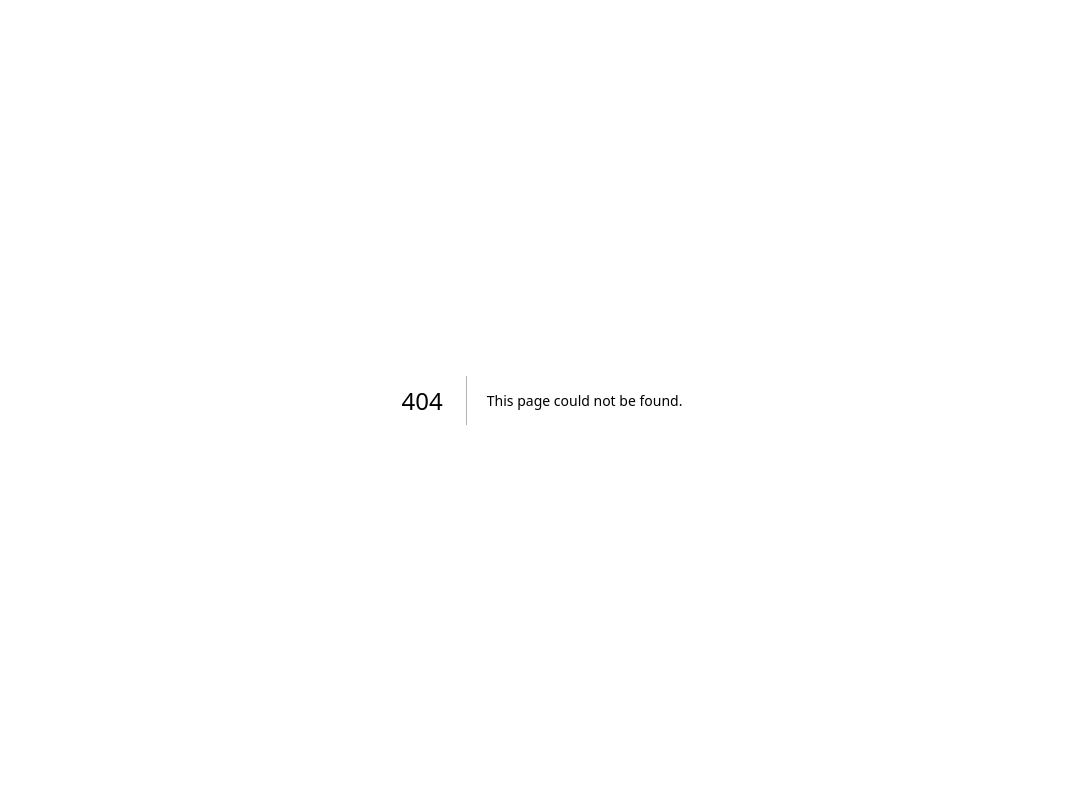
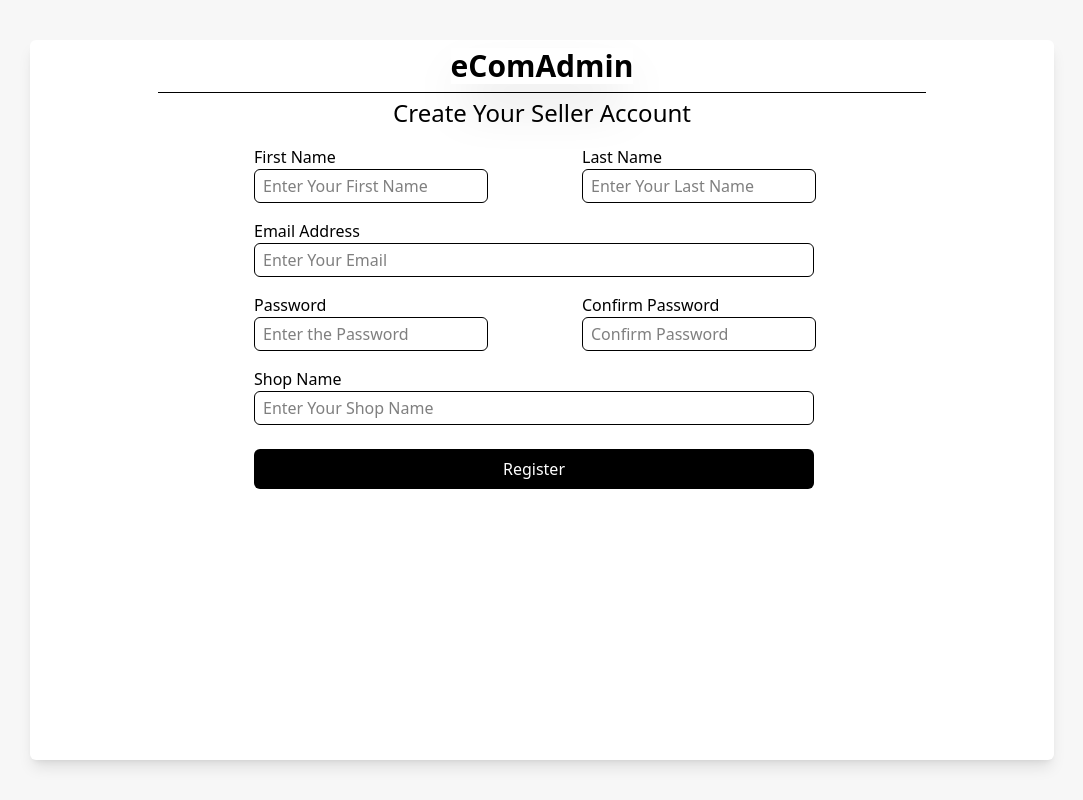
Before and after one commit to Ayushmaurya238/ecommerce-admin, a Next.js app: page /register in a window 1280 px wide. Before the commit this address had no page. Shown: the whole page, without its empty margins (98-1181 px from the left). Built offline with nearby package versions, Linux system fonts and the light colour scheme.

Commit message:
added zod validation in login register page and the backend also

```diff
--- a/app/api/auth/login/route.js
+++ b/app/api/auth/login/route.js
@@ -1,9 +1,17 @@
 import Seller from "@/models/sellers";
 import bcrypt from 'bcryptjs'
 import jwt from 'jsonwebtoken'
-
+import { loginSchema } from "@/validators/auth";
+import { safeParse } from "zod";
 export default async function POST(req) {
-    const { email, password } = await req.json();
+    const body= await req.json();
+    const parsed=safeParse(body);
+    if(!parsed.success){
+        return Response.json({
+            error:parsed.error.flatten().fieldErrors,
+        },{status:400});
+    }
+    const { email, password } =body;
     const seller = await Seller.findOne({ email }).select('+password');
     if (!seller) {
         return Response.json({ message: 'Invalid Credential' }, { status: 401 })
--- a/app/components/Sidebar.jsx
+++ b/app/components/Sidebar.jsx
@@ -13,7 +13,7 @@ const Sidebar = () => {
     const path = usePathname();
     let menu = 'overview'
     // console.log(path);
-    if (path === '/product') {
+    if (path === '/dashboard/product') {
         menu = 'products'
     }
     else {
@@ -21,7 +21,7 @@ const Sidebar = () => {
     }
     const [active, setActive] = useState(menu);
     const menuItem = (id, icon, label) => (
-        <Link href={`/${id === 'products' ? 'product' : ''}`}>
+        <Link href={`/${id === 'products' ? 'dashboard/product' : ''}`}>
             <li
                 onClick={() => setActive(id)}
                 className={`py-1 flex gap-2 rounded-md items-center px-1 cursor-pointer
--- a/app/login/page.jsx
+++ b/app/login/page.jsx
@@ -1,32 +1,112 @@
 'use client'
-import React from 'react'
+import React, { useState } from 'react'
 import Link from 'next/link'
-export default function login() {
+import { loginSchema } from '@/validators/auth'
+import { FaEye } from "react-icons/fa";
+import { FaEyeSlash } from "react-icons/fa";
+export default function Login() {
+  const [email, setEmail] = useState('')
+  const [password, setPassword] = useState('')
+  const [errors, setErrors] = useState(null)
+const [showpass, setShowpass] = useState(false);
+  const handleSubmit = (e) => {
+    e.preventDefault(); //
+    const parsed = loginSchema.safeParse({ email, password });
+
+    if (!parsed.success) {
+      setErrors(parsed.error.flatten().fieldErrors);
+      return;
+    }
 
 
+    setErrors(null);
+
+    // 👉 Call login API here (later)
+    console.log("Validation passed");
+
+
+  };
+
   return (
-    <div className='bg-[#F7F7F7] h-screen w-screen flex items-center'>
-      <div className='rounded-md mx-auto h-[80vh] w-[80vw] bg-white'>
-        <div className='text-3xl py-5 text-center font-extrabold'>
+    <div className="bg-[#F7F7F7] h-screen w-screen flex items-center">
+      <div className="rounded-md mx-auto h-[80vh] w-[80vw] bg-white">
+
+        <div className="text-3xl py-5 text-center font-extrabold">
           eComAdmin
         </div>
 
-        <hr className='w-[60vw] text-center mx-auto' />
-        <div className='text-center text-2xl mt-2'>
+        <hr className="w-[60vw] mx-auto" />
+
+        <div className="text-center text-2xl mt-2">
           Login to manage your store
         </div>
-        <form action="submit" method='post' className='mx-[20vw] my-6 flex flex-col' >
-          {/* <label htmlFor="email">Email</label> */}
-          <input type="email" id='email' required name='email' placeholder='Email' className='px-2 py-1 border-2 shadow-2xs rounded-md' />
+
+        <form
+          onSubmit={handleSubmit}
+          className="mx-[20vw] my-6 flex flex-col"
+        >
+          <input
+            type="email"
+            placeholder="Email"
+            className="px-2 py-1 border-2 rounded-md"
+            value={email}
+            onChange={(e) => setEmail(e.target.value)}
+          />
+
+          {errors?.email && (
+            <span className="text-red-500 text-sm">
+              {errors.email[0]}
+            </span>
+          )}
+
           <br />
-          {/* <label htmlFor="password">Password</label> */}
-          <input type="password" id='password' required name='password ' placeholder='Password' className='px-2 py-1 border-2 shadow-2xs rounded-md' />
+
+
+          <input
+            type={showpass ? "text" : "password"}
+            placeholder="Password"
+            className="px-2 py-1 border-2 rounded-md"
+            value={password}
+            onChange={(e) => setPassword(e.target.value)}
+          />
+          <span onClick={()=>{setShowpass(!showpass)}}>
+            {!showpass?
+                    <FaEye className="relative left-[94%]  bottom-7 cursor-pointer" height={60}/>
+                    :
+                    <FaEyeSlash className="relative left-[94%]  bottom-7 cursor-pointer" height={60}/>
+            }
+          </span>
+
+
+          {errors?.password && (
+            <span className="text-red-500 text-sm">
+              {errors.password[0]}
+            </span>
+          )}
+
           <br />
-          <Link href={'/forgottenpass'} className='text-blue-400 underline '>
+
+          <Link href="/forgottenpass" className="text-blue-400 underline relative bottom-7">
             Forgot my password
           </Link>
-          <button className='bg-black text-white p-2 rounded-md mt-2 ' type='submit'>Log in</button>
+
+          <button
+            className="bg-black text-white p-2 rounded-md mt-2 relative bottom-7 cursor-pointer"
+            type="submit"
+          >
+            Log in
+          </button>
         </form>
+
+        <div className='flex justify-center relative bottom-7 gap-2'>
+          <span>
+
+          Don't have an account?{'   '}
+          </span>
+          <Link href="/register" className="text-blue-400 underline">
+            Register
+          </Link>
+        </div>
       </div>
     </div>
   )
--- /dev/null
+++ b/app/register/page.jsx
@@ -0,0 +1,115 @@
+'use client'
+
+import React from 'react'
+import { useState } from 'react';
+import { registerSchema } from '@/validators/auth';
+export default function Register() {
+    const [password, setPassword] = useState('');
+    const [confirmedpassword, setConfirmedpassword] = useState('');
+    const [email, setEmail] = useState('');
+    const [shopname, setShopname] = useState('');
+    const [lastname, setLastname] = useState('');
+    const [firstname, setFirstname] = useState('');
+    const [error, seterror] = useState(null);
+    const handlesubmit = (e) => {
+        e.preventDefault();
+        if (password !== confirmedpassword) {
+            alert("Passwords do not match");
+            return;
+        }
+        const parsed = registerSchema.safeParse({
+            name: firstname + ' ' + lastname,
+            email: email,
+            password: password,
+            shopName: shopname
+        });
+        if (!parsed.success) {
+            console.log(parsed.error.flatten().fieldErrors);
+            seterror(parsed.error.flatten().fieldErrors);
+            return;
+        }
+    }
+    return (
+        <div className='w-screen min-h-screen bg-[#F7F7F7] flex justify-center py-10 '>
+            <div className='bg-white mx-auto h-[90vh] w-[80vw] rounded-md shadow-lg flex flex-col items-center overflow-x-hidden'>
+
+                <div className='text-3xl font-extrabold shadow-2xl my-2'>
+                    eComAdmin
+                </div>
+                <hr className='w-[60vw]' />
+                <div className='text-2xl mt-1 '>
+                    Create Your Seller Account
+                </div>
+
+                <form onSubmit={handlesubmit} className='flex flex-col my-4 w-[50vw] gap-4 relative left-[2.5vw]'>
+                    <div className='flex justify-between gap-4'>
+                        <div className='w-1/2'>
+
+                            <label htmlFor="firstName " className='block'>First Name</label>
+                            <input className='w-3/4 px-2 py-1 border rounded-md' type="text" placeholder='Enter Your First Name' value={firstname} onChange={(e) => { setFirstname(e.target.value) }} />
+                        </div>
+                        <div className='w-1/2'  >
+
+                            <label htmlFor="lastName " className='block'>Last Name</label>
+                            <input className='w-3/4 px-2 py-1 border rounded-md' type="text" placeholder='Enter Your Last Name' value={lastname} onChange={(e) => { setLastname(e.target.value) }} />
+                        </div>
+                    </div>
+                    {
+                        error?.name && (
+                            <span className="text-red-500 text-sm">
+                                {error.name[0]}
+                            </span>
+                        )
+                    }
+                    <div>
+                        <label htmlFor="Email " className='block'>Email Address</label>
+                        <input type="email" placeholder='Enter Your Email' className='w-[43.75vw] px-2 py-1 border rounded-md' value={email} onChange={(e) => { setEmail(e.target.value) }} />
+                    </div>
+                    {
+                        error?.email && (
+                            <span className="text-red-500 text-sm">
+                                {error.email[0]}
+                            </span>
+                        )
+                    }
+                    <div className='flex justify-between gap-4 '>
+                        <div className='w-1/2'>
+
+                            <label htmlFor="password " className='block'>Password</label>
+                            <input className='w-3/4 px-2 py-1 border rounded-md' type="password" placeholder='Enter the Password' value={password} onChange={(e) => { setPassword(e.target.value) }} />
+                        </div>
+                        <div className='w-1/2'>
+
+                            <label htmlFor="password " className='block'>Confirm Password</label>
+                            <input className='px-2 py-1 border rounded-md w-3/4' type="password" placeholder='Confirm Password' value={confirmedpassword} onChange={(e) => { setConfirmedpassword(e.target.value) }} />
+                        </div>
+                        {
+                            error?.password && (
+                                <span className="text-red-500 text-sm">
+                                    {error.password[0]}
+                                </span>
+                            )
+                        }
+                    </div>
+                    <div>
+                        <label htmlFor="shop">Shop Name</label>
+                        <input type="text" placeholder='Enter Your Shop Name' className='w-[43.75vw] px-2 py-1 border  rounded-md ' value={shopname} onChange={(e) => { setShopname(e.target.value) }} />
+                    </div>
+                    {
+                        error?.shopName && (
+                            <span className="text-red-500 text-sm">
+                                {error.shopName[0]}
+                            </span>
+                        )
+                    }
+                    {/* Shop Name */}
+                    <button type='submit' className='bg-black text-white p-2 rounded-md mt-2 cursor-pointer w-[43.75vw]'>Register</button>
+                </form>
+            </div>
+
+
+
+
+        </div>
+    )
+}
--- a/models/sellers.js
+++ b/models/sellers.js
@@ -13,10 +13,7 @@ const SellerSchema = mongoose.Schema({
         minlength:8,
         select:false
     },
-    phone_no: {
-        type: String,
-        required: true
-    },
+
     email: {
         type: String,
         required: true
--- /dev/null
+++ b/validators/auth.js
@@ -0,0 +1,13 @@
+import { z } from "zod";
+
+export const registerSchema = z.object({
+  name: z.string().min(2),
+  email: z.string().email(),
+  password: z.string().min(8),
+  shopName: z.string().min(2),
+});
+
+export const loginSchema = z.object({
+  email: z.string().email(),
+  password: z.string().min(8),
+});
```
